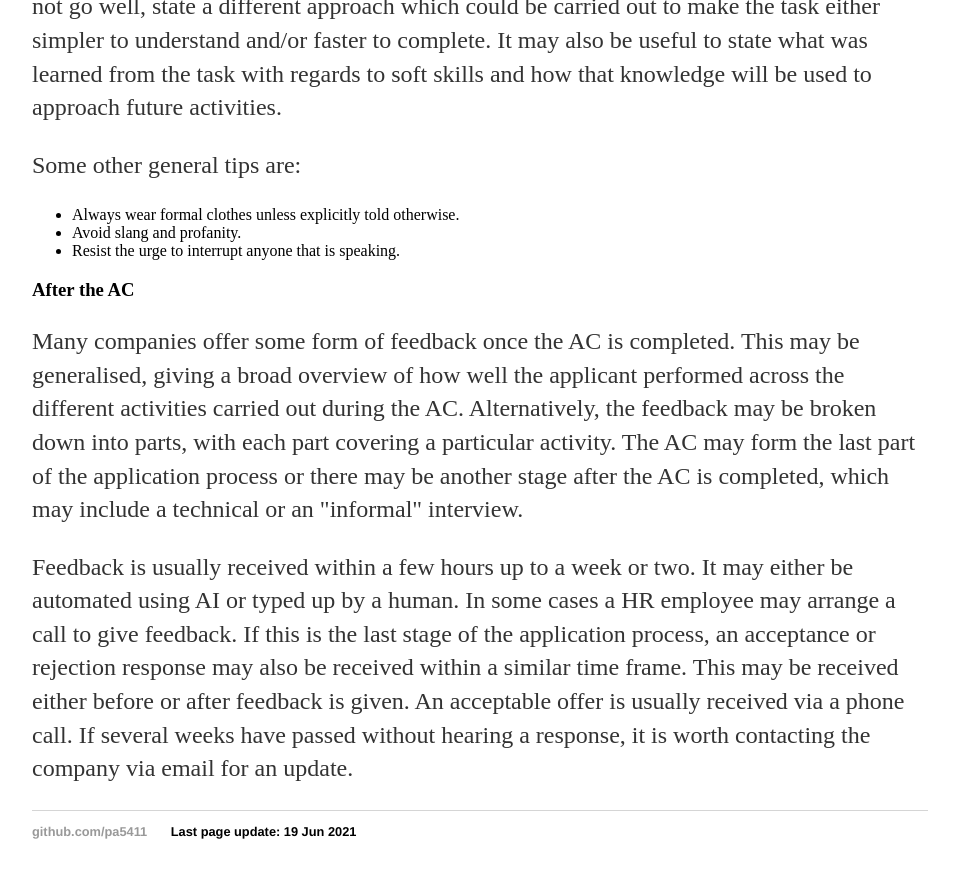
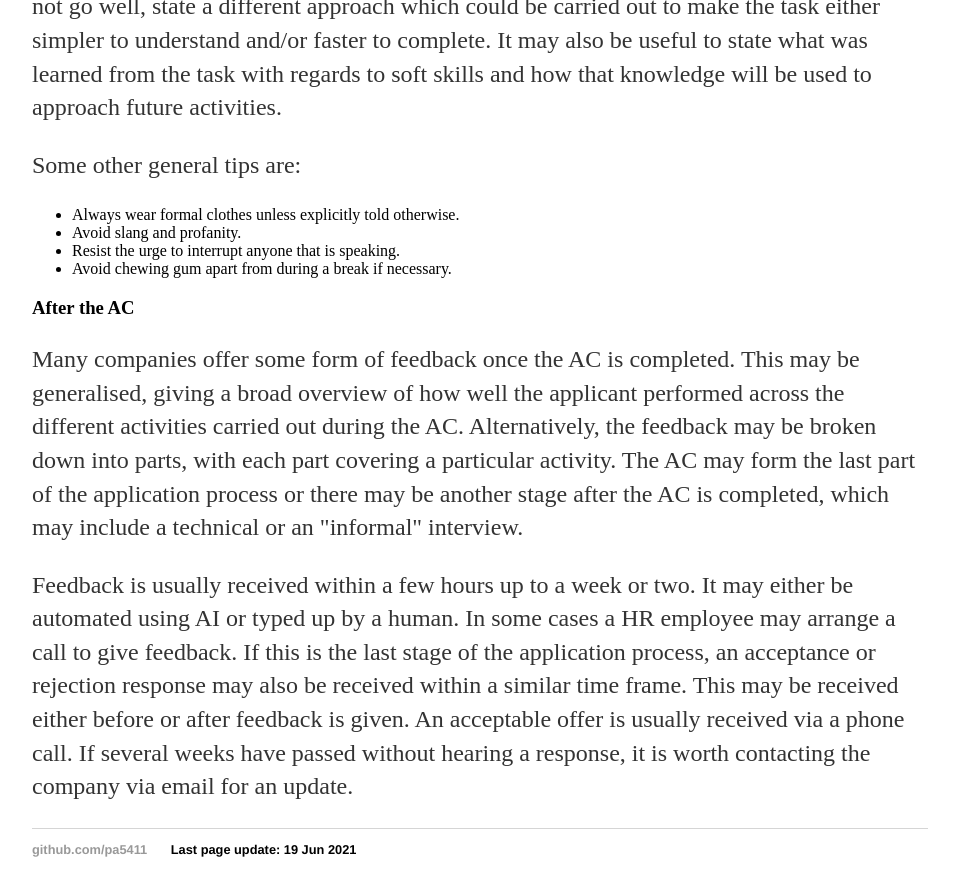
Before and after one commit to pa5411/Graduate-Job-Help, a Jekyll site: the page built from assessmentcentres.html, in a window 1280 px wide and 900 px high, scrolled down 5483 px. Shown: the top 896 px of the window, without its empty margins (160-1119 px from the left). Built offline with Jekyll 4.4.1, drawn with Linux system fonts in a browser that asks for light colours.

Commit message:
add new bullet point to during AC part of AC guide

```diff
--- a/assessmentcentres.html
+++ b/assessmentcentres.html
@@ -98,6 +98,7 @@ date: 2021-06-19
 		        <li> Always wear formal clothes unless explicitly told otherwise. </li>
 				<li> Avoid slang and profanity. </li>
 				<li> Resist the urge to interrupt anyone that is speaking. </li>
+				<li> Avoid chewing gum apart from during a break if necessary. </li>
 		</ul>
 
 		<h3> After the AC </h3>
```
